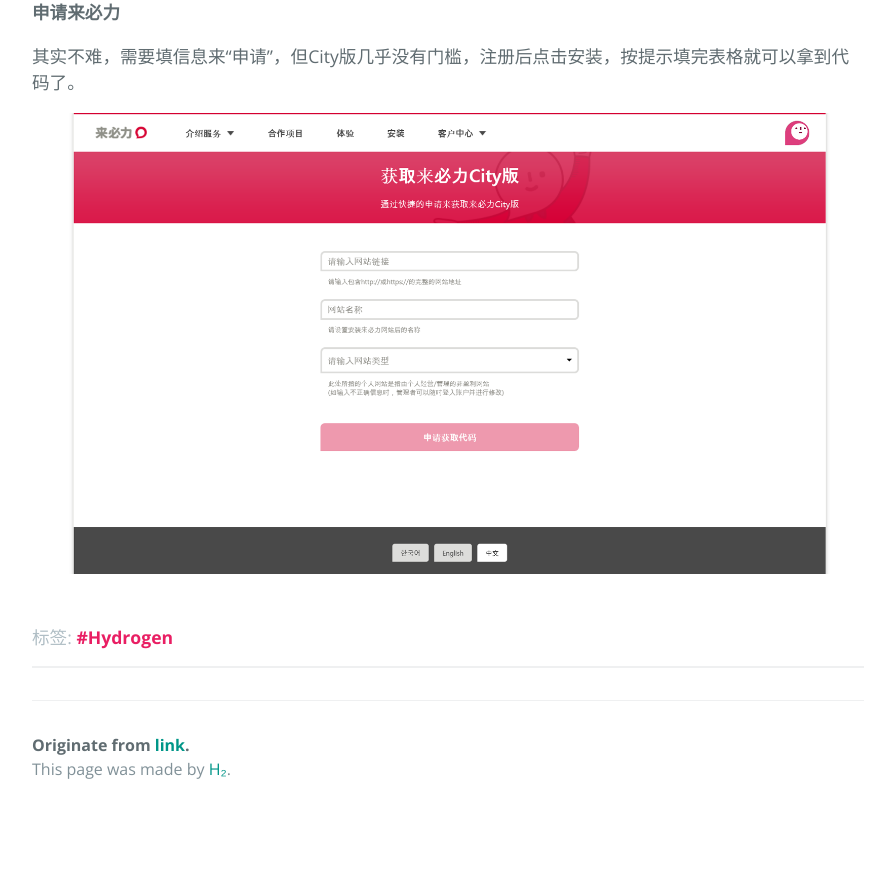
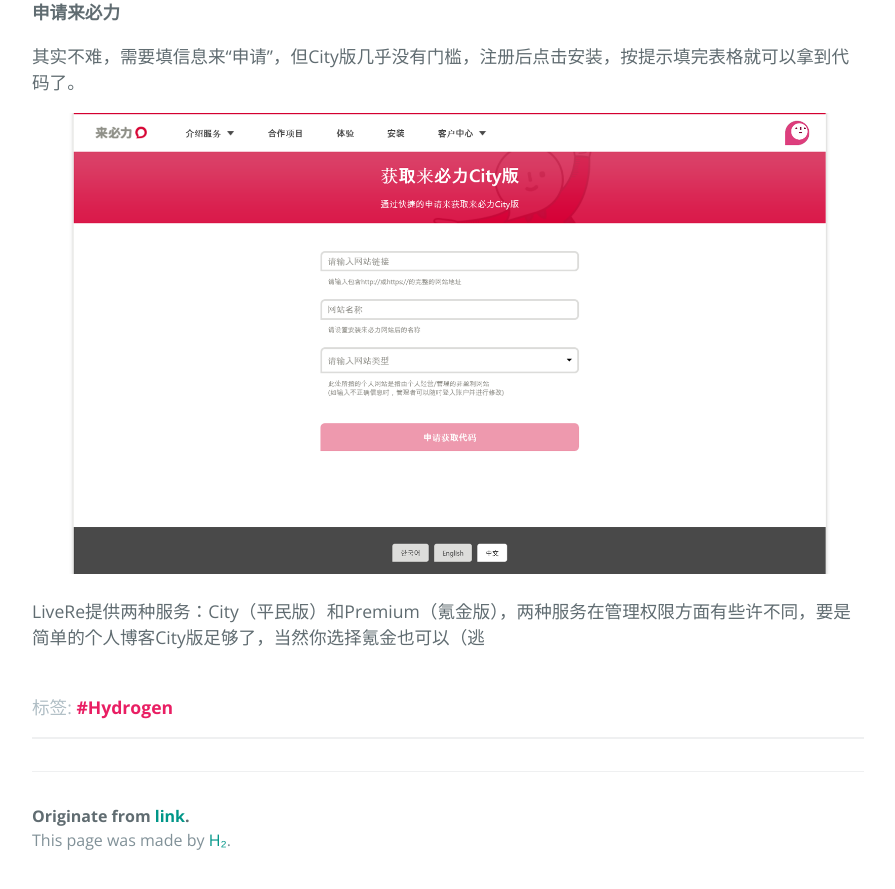
Before and after one commit to link9596/qwq, a Jekyll site: the page built from _posts/2017-12-23-社会化评论框livere.md, in a window 1280 px wide and 900 px high, scrolled down 674 px. Shown: the top 889 px of the window, without its empty margins (192-1087 px from the left). Built offline with Jekyll 4.4.1, drawn with Linux system fonts in a browser that asks for light colours; comment, search, counter and statistics services are not loaded; before the commit the page ends 1503 px from its top, so only the background shows below that.

Commit message:
Update 2017-12-23-社会化评论框livere.md

```diff
--- a/_posts/2017-12-23-社会化评论框livere.md
+++ b/_posts/2017-12-23-社会化评论框livere.md
@@ -16,3 +16,5 @@
 其实不难，需要填信息来“申请”，但City版几乎没有门槛，注册后点击安装，按提示填完表格就可以拿到代码了。
 
 ![livere-city-get](/usrimg/2017-12-23-livere-city-get.png)
+
+LiveRe提供两种服务：City（平民版）和Premium（氪金版），两种服务在管理权限方面有些许不同，要是简单的个人博客City版足够了，当然你选择氪金也可以（逃
```
